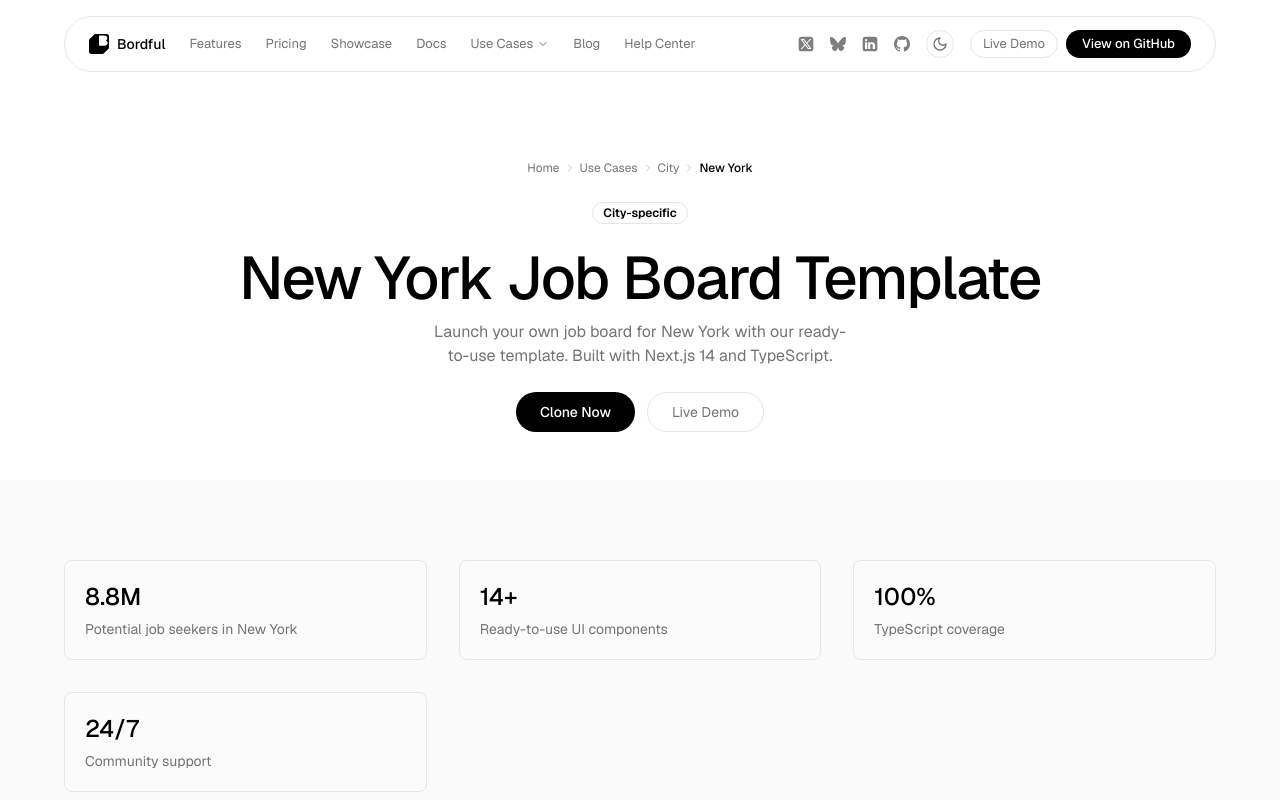
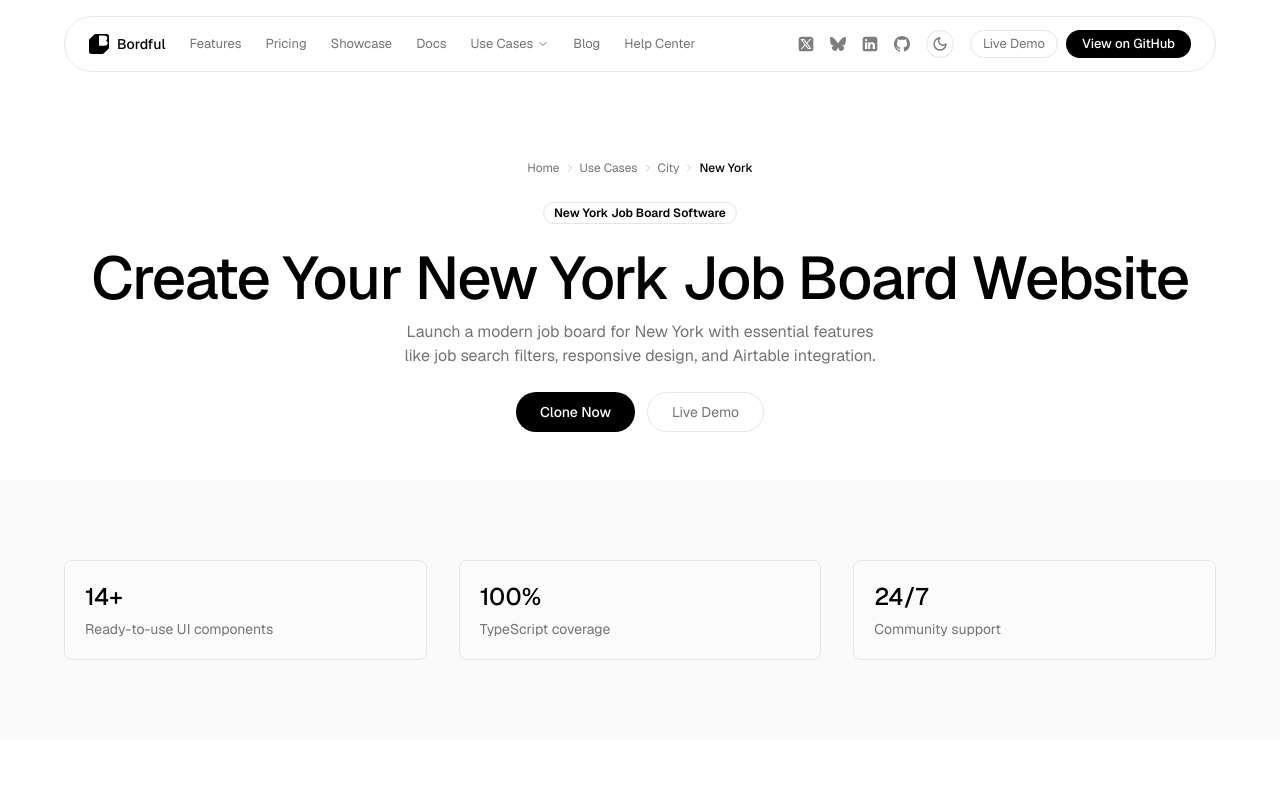
Before and after one commit to craftyme/bordful-marketing, a Next.js app: page /use-cases/city/new-york in a window 1280 px wide. Shown: the top 800 px of the page. Built offline with nearby package versions, Linux system fonts and the light colour scheme.

Commit message:
removed nextjs 14 or 15 mentions, simplified city page

```diff
--- a/app/use-cases/city/[slug]/page.tsx
+++ b/app/use-cases/city/[slug]/page.tsx
@@ -1,81 +1,121 @@
-import type { Metadata } from "next";
+import { Metadata } from "next";
 import { UseCasePage } from "@/components/use-case-page";
-import { generateLocationContent } from "@/lib/features";
+import {
+  CORE_FEATURES,
+  CORE_METRICS,
+  CORE_BENEFITS,
+  CORE_FAQS,
+} from "@/lib/features";
 
-type CitySlug = "new-york";
+interface PageProps {
+  params: {
+    slug: string;
+  };
+}
 
-const CITIES = {
-  "new-york": {
-    name: "New York",
-    type: "city" as const,
-    population: "8.8M",
-    regions: ["Manhattan", "Brooklyn", "Queens", "The Bronx", "Staten Island"],
-    industries: [
-      "Technology",
-      "Finance",
-      "Media",
-      "Startups",
-      "Software Development",
-      "Digital Marketing",
-    ],
-    techStack: {
-      frontend: ["Next.js 14", "React", "TypeScript", "Tailwind CSS"],
-      database: ["Airtable"],
-      deployment: ["Vercel"],
-      tools: ["ESLint", "PostCSS", "Git"],
-    },
-  },
-};
+// Add static params generation for key cities
+export async function generateStaticParams() {
+  // Top tech hubs and emerging markets
+  return [
+    { slug: "new-york" },
+    { slug: "san-francisco" },
+    { slug: "london" },
+    { slug: "berlin" },
+    { slug: "singapore" },
+    { slug: "toronto" },
+    { slug: "sydney" },
+    { slug: "amsterdam" },
+    { slug: "austin" },
+    { slug: "bangalore" },
+  ];
+}
 
 export async function generateMetadata({
   params,
-}: {
-  params: { slug: CitySlug };
-}): Promise<Metadata> {
-  const city = CITIES[params.slug];
+}: PageProps): Promise<Metadata> {
+  const cityName = params.slug
+    .split("-")
+    .map((word) => word.charAt(0).toUpperCase() + word.slice(1))
+    .join(" ");
+
+  const title = `${cityName} Job Board Software | Create a Local Job Site`;
+  const description = `Launch your own ${cityName} job board website using Next.js and Airtable. Modern UI components, job search filters, and TypeScript support included.`;
 
   return {
-    title: `${city.name} Job Board Template - Built with Next.js & Airtable | Bordful`,
-    description: `Launch your ${city.name} job board using Next.js 14, TypeScript, and Airtable. Ready-made components and features for the ${city.name} tech community.`,
+    title,
+    description,
     keywords: [
+      `${cityName.toLowerCase()} job board software`,
+      `${cityName.toLowerCase()} job site template`,
       "next.js job board",
-      "typescript job board template",
-      `${city.name.toLowerCase()} tech jobs`,
+      "airtable job board",
+      "job board template",
+      "typescript job board",
+      "modern job board software",
     ],
     openGraph: {
-      title: `${city.name} Job Board Template - Built with Next.js & Airtable`,
-      description: `Launch your ${city.name} job board using Next.js 14, TypeScript, and Airtable.`,
+      title,
+      description,
+      type: "website",
     },
     twitter: {
       card: "summary_large_image",
-      title: `${city.name} Job Board Template`,
-      description: `Launch your ${city.name} job board using Next.js 14, TypeScript, and Airtable.`,
+      title,
+      description,
     },
   };
 }
 
-export async function generateStaticParams() {
-  return Object.keys(CITIES).map((slug) => ({
-    slug,
-  }));
-}
+export default function CityJobBoardPage({ params }: PageProps) {
+  const cityName = params.slug
+    .split("-")
+    .map((word) => word.charAt(0).toUpperCase() + word.slice(1))
+    .join(" ");
 
-export default async function CitySpecificPage({
-  params,
-}: {
-  params: { slug: CitySlug };
-}) {
-  const city = CITIES[params.slug];
-  const content = generateLocationContent(city);
+  // Convert readonly arrays to mutable ones
+  const metrics = [...CORE_METRICS];
+  const benefits = [...CORE_BENEFITS];
+  const faqs = [...CORE_FAQS];
 
   return (
     <UseCasePage
-      badge="City-specific"
-      title={`${city.name} Job Board`}
-      titleSuffix="Template"
-      description={`Launch your own job board for ${city.name} with our ready-to-use template. Built with Next.js 14 and TypeScript.`}
-      {...content}
-      ctaDescription={`Clone our GitHub repository and launch your ${city.name} job board in minutes.`}
+      badge={`${cityName} Job Board Software`}
+      title={`Create Your ${cityName}`}
+      titleSuffix="Job Board Website"
+      description={`Launch a modern job board for ${cityName} with essential features like job search filters, responsive design, and Airtable integration.`}
+      metrics={metrics}
+      benefits={benefits}
+      features={[
+        {
+          title: CORE_FEATURES.jobListings.title,
+          description: `${CORE_FEATURES.jobListings.description} for ${cityName}`,
+        },
+        {
+          title: CORE_FEATURES.userInterface.title,
+          description: CORE_FEATURES.userInterface.description,
+        },
+        {
+          title: CORE_FEATURES.integrations.title,
+          description: CORE_FEATURES.integrations.description,
+        },
+        {
+          title: CORE_FEATURES.components.title,
+          description: CORE_FEATURES.components.description,
+        },
+        {
+          title: CORE_FEATURES.developerTools.title,
+          description: CORE_FEATURES.developerTools.description,
+        },
+      ]}
+      faqs={[
+        {
+          question: `What features are included in the ${cityName} job board template?`,
+          answer:
+            "The template includes job search with filters, job details with sidebar layout, similar jobs recommendations, pagination support, and modern UI components with dark mode and responsive design.",
+        },
+        ...faqs,
+      ]}
+      ctaDescription={`Ready to launch your ${cityName} job board? Get started with our Next.js and Airtable powered template.`}
     />
   );
 }
--- a/components/features.tsx
+++ b/components/features.tsx
@@ -10,7 +10,7 @@ const features = [
   {
     title: "Modern Stack",
     description:
-      "Built with Next.js 14, TypeScript, and Tailwind CSS for a modern development experience.",
+      "Built with Next.js, TypeScript, and Tailwind CSS for a modern development experience.",
   },
   {
     title: "Responsive Design",
--- a/components/pricing.tsx
+++ b/components/pricing.tsx
@@ -29,7 +29,7 @@ const plans: Plan[] = [
     price: "Free",
     description: "For developers and hobbyists",
     features: [
-      "Next.js 15 codebase",
+      "Next.js codebase",
       "Basic job board features",
       "Self-hosted solution",
       "MIT license",
--- a/lib/features.ts
+++ b/lib/features.ts
@@ -17,7 +17,7 @@ export const CORE_FEATURES = {
   },
   userInterface: {
     title: "Modern UI Components",
-    description: "Built with Next.js 14 and Tailwind CSS",
+    description: "Built with Next.js and Tailwind CSS",
     capabilities: [
       "Responsive design",
       "Dark mode support",
@@ -59,7 +59,7 @@ export const CORE_FEATURES = {
 
 export const CORE_INTEGRATIONS = {
   database: ["Airtable"],
-  framework: ["Next.js 14", "React", "TypeScript"],
+  framework: ["Next.js", "React", "TypeScript"],
   styling: ["Tailwind CSS", "Geist font"],
   tooling: ["ESLint", "PostCSS"],
 } as const;
@@ -83,7 +83,7 @@ export const CORE_BENEFITS = [
   {
     title: "Modern Stack",
     description:
-      "Built with Next.js 14, TypeScript, and Tailwind CSS for a modern development experience",
+      "Built with Next.js, TypeScript, and Tailwind CSS for a modern development experience",
   },
   {
     title: "Responsive Design",
@@ -106,7 +106,7 @@ export const CORE_FAQS = [
   {
     question: "What tech stack does Bordful use?",
     answer:
-      "Bordful is built with Next.js 14, TypeScript, and Tailwind CSS. It uses Airtable as the database and includes modern UI components with responsive design.",
+      "Bordful is built with Next.js, TypeScript, and Tailwind CSS. It uses Airtable as the database and includes modern UI components with responsive design.",
   },
   {
     question: "How do I customize the job board?",
```
Also changed, not shown: 1 other file (tests, documents, lock files or other folders).
